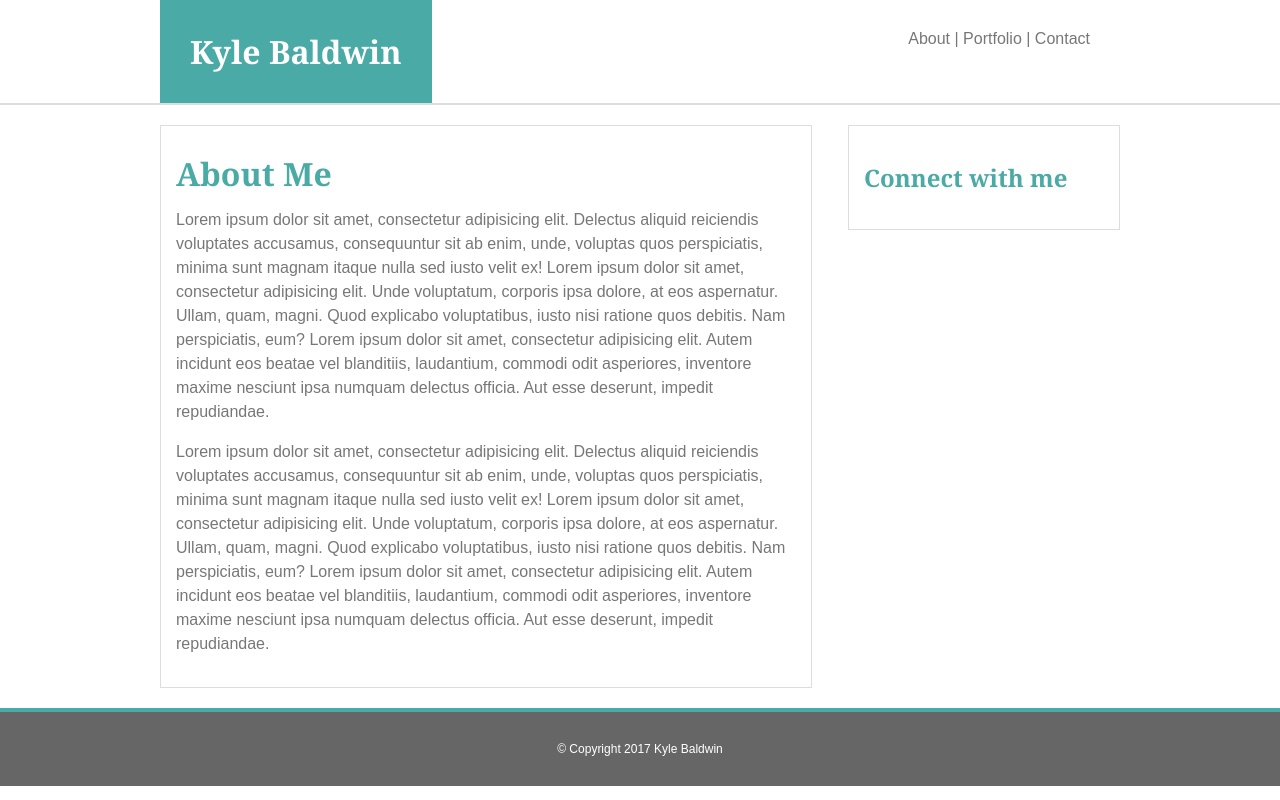
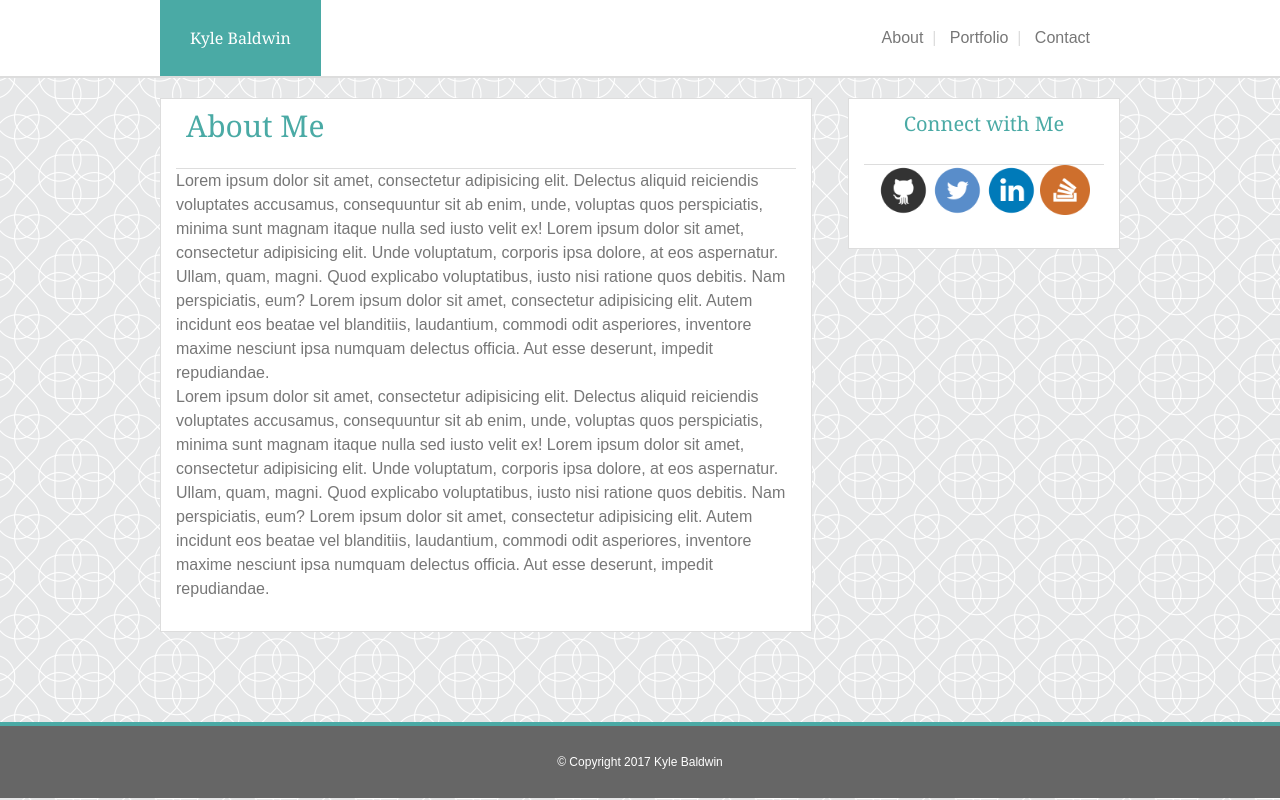
Before and after one commit to kjmbaldwin/Basic-Portfolio, a plain HTML site: page index.html in a window 1280 px wide. Drawn offline with Linux system fonts and the light colour scheme; files that its build step writes are made by us from their sources.

Commit message:
Finsihed index.html and the CSS framework for the remaining pages

```diff
--- a/assets/css/style.css
+++ b/assets/css/style.css
@@ -5,9 +5,38 @@
     display: table;
 }
 
-h1, h2{
+html{
+	height: 100%;
+	margin: 0;
+}
+
+body{
+	height: 100%;
+	margin: 0px;
+	background: url("../images/intersection.png");
+}
+
+
+h1{
 	font-family:  'Georgia', Times, Times New Roman, serif;
 	color: #4aaaa5;
+}
+
+h2, h3{
+	font-family:  'Georgia', Times, Times New Roman, serif;
+	color: #4aaaa5;
+	padding-bottom: 30px;
+	border-bottom: 1px solid #dddddd;
+}
+
+h2{
+	font-size: 30px;
+	padding-left:10px;
+}
+
+h3{
+	font-size: 20px;
+	text-align:center;
 }
 
 p{
@@ -15,9 +44,6 @@ p{
 	color: #777777;
 }
 
-body{
-	margin: 0px;
-}
 
 a:link, a:visited{
 	font-family: 'Arial', 'Helvetica Neue', Helvetica, sans-serif;
@@ -35,6 +61,13 @@ a:active, a:hover{
 	width: 960px;
 	margin: 0 auto;
 }
+
+.foot-wrap{
+	min-height: 100%;
+	margin-bottom: -78px;
+
+}
+
 
 header{
 /*	position: fixed;
@@ -57,15 +90,17 @@ header{
 	float:right;
 	padding: 30px;
 	margin: 0px;
+	color: #dddddd;
 }
 
 .content{
 	float: left;
 	width: 620px;
 	border: 1px solid #dddddd;
-	padding: 15px;
-	margin-top: 20px;
+	padding: 15px 15px 30px 15px;
+	margin: 20px 0 20px 0;
 	line-height: 24px;
+	background: #fff;
 
 }
 
@@ -73,13 +108,24 @@ header{
 	float: right;
 	width: 240px;
 	border: 1px solid #dddddd;
-	padding: 15px;
+	padding: 15px 15px 30px 15px;
 	margin-top: 20px;
+	background: #fff;
 }
 
+.center{
+	text-align: center;
+}
+
+.social-img{
+	width: 50px;
+	display: inline-block;
+}
+
+.foot-push{
+	height: 78px;
+}
 footer{
-	position: relative;
-	bottom: 0;
 	font-family: 'Arial', 'Helvetica Neue', Helvetica, sans-serif;
 	color: white;
 	text-align: center;
@@ -87,5 +133,6 @@ footer{
 	background: #666666;
 	border-top: 4px solid #4aaaa5;
 	padding: 30px;
-	margin-top: 20px;
+	/*margin-bottom: -78px;*/
+	/*height: 14px;*/
 }
--- a/index.html
+++ b/index.html
@@ -1,16 +1,22 @@
 <!DOCTYPE html>
 <html>
 <head>
-	<title></title>
+	<title>Kyle Baldwin</title>
+	<link rel="stylesheet" type="text/css" href="reset.css">
 	<link rel="stylesheet" type="text/css" href="assets/css/style.css">
 </head>
 <body>
+<div class="foot-wrap">
 
 <header>
 	<div class="wrapper">
 		<div class="clearfix">
 			<h1 class="header-box">Kyle Baldwin</h1>
-			<p class="header-nav"><a href="#" target="_blank">About</a>  |  <a href="#" target="_blank">Portfolio</a>  |  <a href="#" target="_blank">Contact</a></p>
+			<p class="header-nav">
+				<a href="#" target="_blank">About</a>&nbsp | &nbsp
+				<a href="#" target="_blank">Portfolio</a>&nbsp | &nbsp
+				<a href="#" target="_blank">Contact</a>
+			</p>
 		</div>
 	</div>
 </header>
@@ -21,16 +27,28 @@
 	<div class="clearfix">
 		<div class="content">
 
-			<h1>About Me</h1>
+			<h2>About Me</h2>
 
 			<p>Lorem ipsum dolor sit amet, consectetur adipisicing elit. Delectus aliquid reiciendis voluptates accusamus, consequuntur sit ab enim, unde, voluptas quos perspiciatis, minima sunt magnam itaque nulla sed iusto velit ex! Lorem ipsum dolor sit amet, consectetur adipisicing elit. Unde voluptatum, corporis ipsa dolore, at eos aspernatur. Ullam, quam, magni. Quod explicabo voluptatibus, iusto nisi ratione quos debitis. Nam perspiciatis, eum? Lorem ipsum dolor sit amet, consectetur adipisicing elit. Autem incidunt eos beatae vel blanditiis, laudantium, commodi odit asperiores, inventore maxime nesciunt ipsa numquam delectus officia. Aut esse deserunt, impedit repudiandae.</p>
 
 			<p>Lorem ipsum dolor sit amet, consectetur adipisicing elit. Delectus aliquid reiciendis voluptates accusamus, consequuntur sit ab enim, unde, voluptas quos perspiciatis, minima sunt magnam itaque nulla sed iusto velit ex! Lorem ipsum dolor sit amet, consectetur adipisicing elit. Unde voluptatum, corporis ipsa dolore, at eos aspernatur. Ullam, quam, magni. Quod explicabo voluptatibus, iusto nisi ratione quos debitis. Nam perspiciatis, eum? Lorem ipsum dolor sit amet, consectetur adipisicing elit. Autem incidunt eos beatae vel blanditiis, laudantium, commodi odit asperiores, inventore maxime nesciunt ipsa numquam delectus officia. Aut esse deserunt, impedit repudiandae.</p>
 
+
+
+
+
+
+
 		</div>
 
 		<div class="sidebar">
-			<h2>Connect with me</h2>
+			<h3>Connect with Me</h3>
+				<div class="center">
+					<a href="https://github.com/kjmbaldwin" target="_blank"><img class="social-img" src="assets/images/github.png" alt="GitHub"></a>
+					<a href="https://twitter.com/kjmbaldwin" target="_blank"><img class="social-img" src="assets/images/twitter.png" alt="Twitter"></a>
+					<a href="https://www.linkedin.com/in/kylebaldwin/" target="_blank"><img class="social-img" src="assets/images/linkedin.png" alt="LinkedIn"></a>
+					<a href="https://stackexchange.com/users/11709756/kjmbaldwin" target="_blank"><img class="social-img" src="assets/images/stackoverflow.png" alt="StackOverflow"></a>
+				</div>
 		</div>
 
 	</div>
@@ -38,6 +56,8 @@
 
 </div>
 
+<div class="foot-push"></div>
+</div>
 <footer>© Copyright 2017 Kyle Baldwin</footer>
 
 </body>
```
Also changed, not shown: contact.html (+10 -0 lines), assets/images/github.png (added), assets/images/intersection.png (added), assets/images/linkedin.png (added), assets/images/stackoverflow.png (added), assets/images/twitter.png (added).
